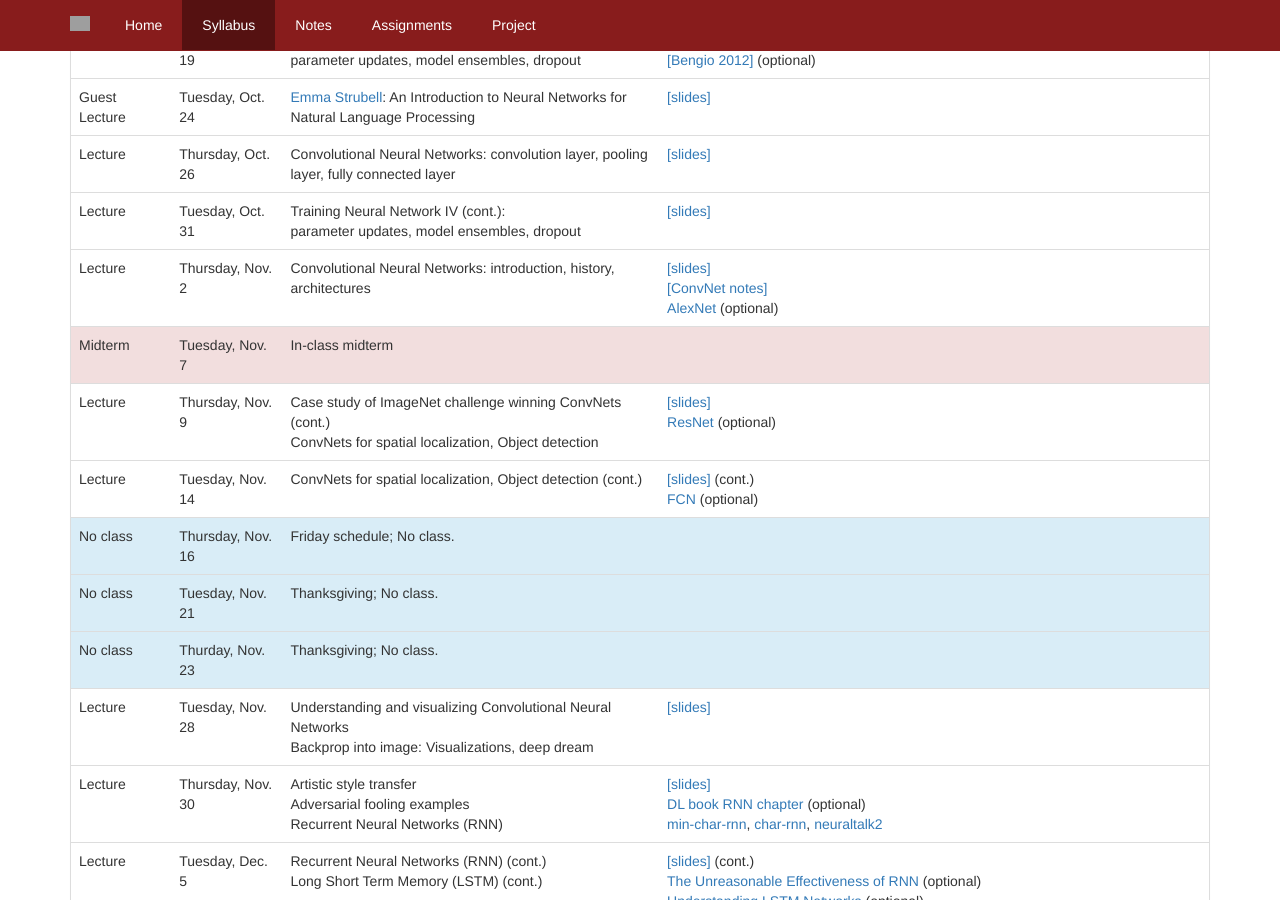
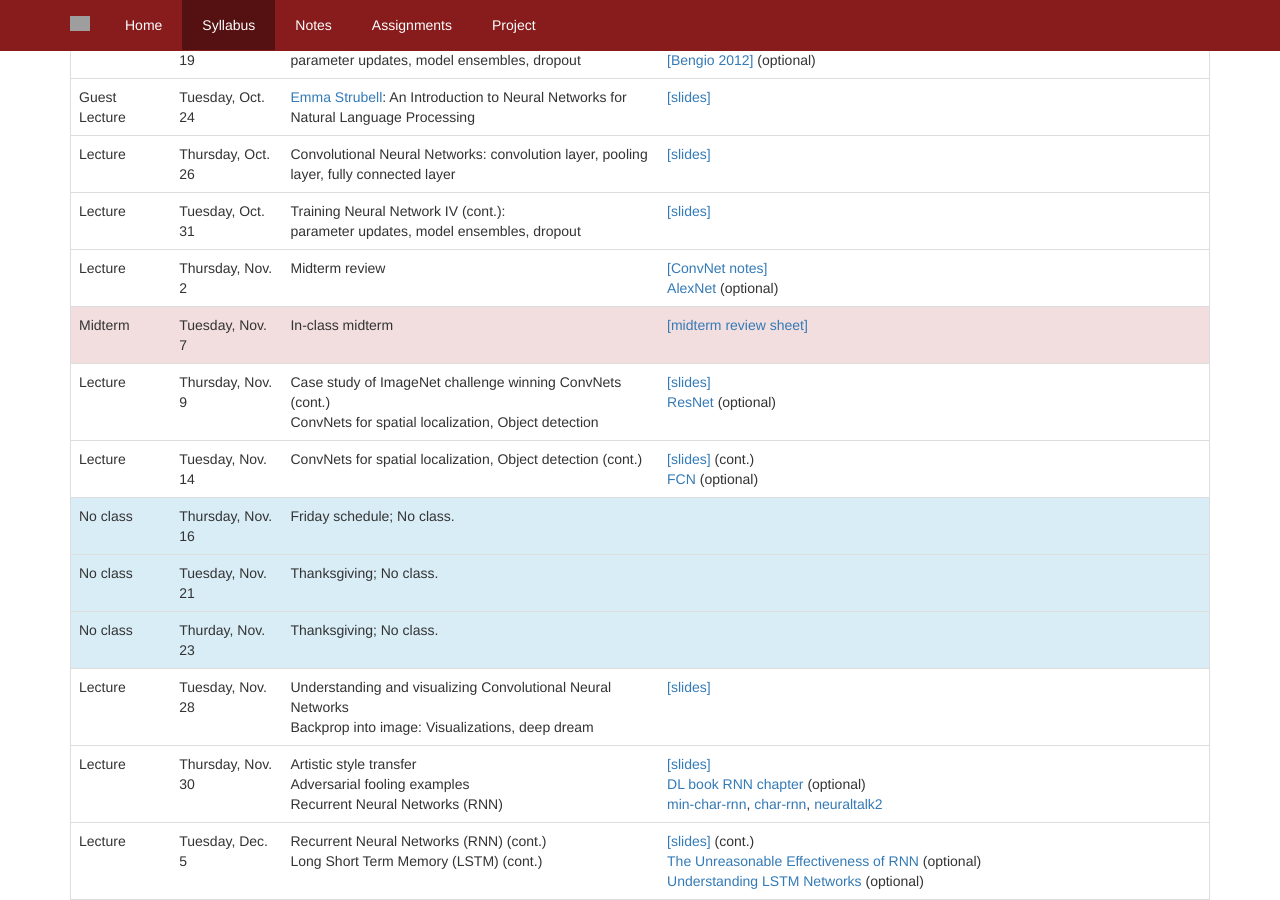
Before and after one commit to compsci682/compsci682.github.io, a Jekyll site: the page syllabus.html, which Jekyll copies as it is, in a window 1280 px wide and 900 px high, scrolled down 1202 px. Built offline with Jekyll 4.4.1, drawn with Linux system fonts in a browser that asks for light colours; grey boxes are pictures that could not be loaded.

Commit message:
review sheet from 697l posted

```diff
--- a/syllabus.html
+++ b/syllabus.html
@@ -292,10 +292,10 @@
     <td>Lecture</td>
     <td>Thursday, Nov. 2</td>
     <td>
-        Convolutional Neural Networks: introduction, history, architectures
+        Midterm review
    </td>
     <td>
-        <a href="https://docs.google.com/presentation/d/1qU0XcXBo6IHFcrjSlFZl8_Y0woh0eldL_BIAK1m-i6k/edit?usp=sharing">[slides]</a><br>
+        <!--<a href="https://docs.google.com/presentation/d/1qU0XcXBo6IHFcrjSlFZl8_Y0woh0eldL_BIAK1m-i6k/edit?usp=sharing">[slides]</a><br>-->
         <a href="notes/convolutional-networks/">[ConvNet notes]</a> <br>
         <a href="https://papers.nips.cc/paper/4824-imagenet-classification-with-deep-convolutional-neural-networks.pdf">AlexNet</a> (optional)
     </td>
@@ -307,7 +307,7 @@
 	In-class midterm
     </td>
     <td>
-        <!--<a href="https://drive.google.com/file/d/0B-0OtUj_Gj7namdSdDZsVXdnLTl6YWlJaTdkODc2eWZMT1Nv/view?usp=sharing">[midterm review sheet]</a>-->
+        <a href="https://drive.google.com/file/d/0B-0OtUj_Gj7namdSdDZsVXdnLTl6YWlJaTdkODc2eWZMT1Nv/view?usp=sharing">[midterm review sheet]</a>
     </td>
   </tr>
   <tr>
```
